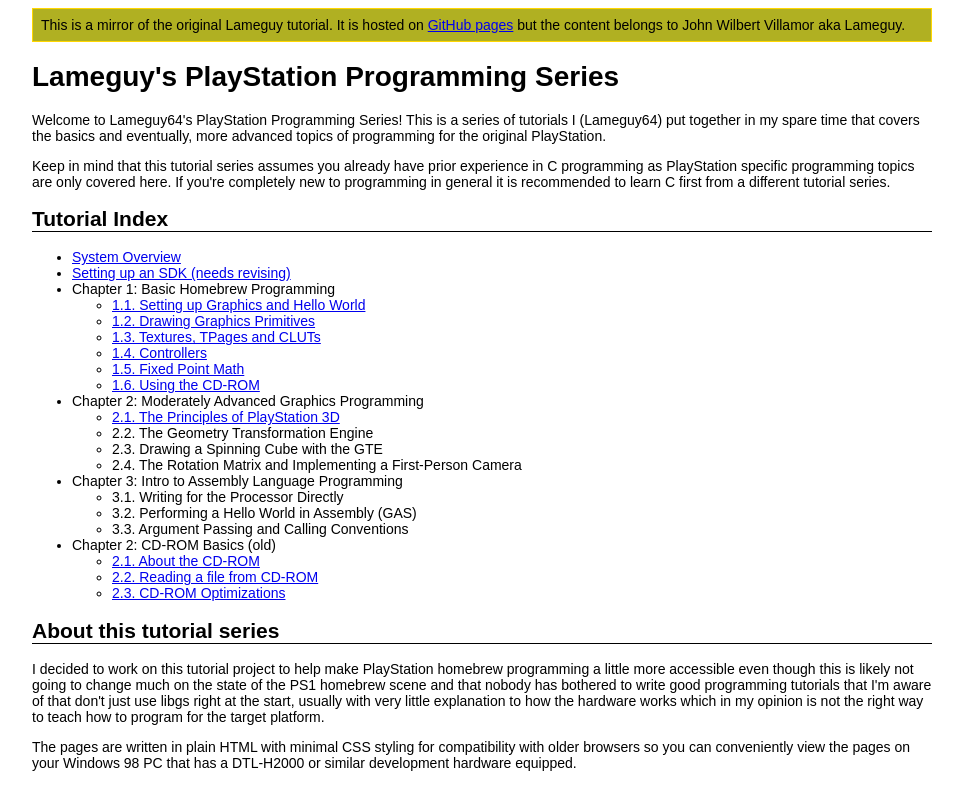
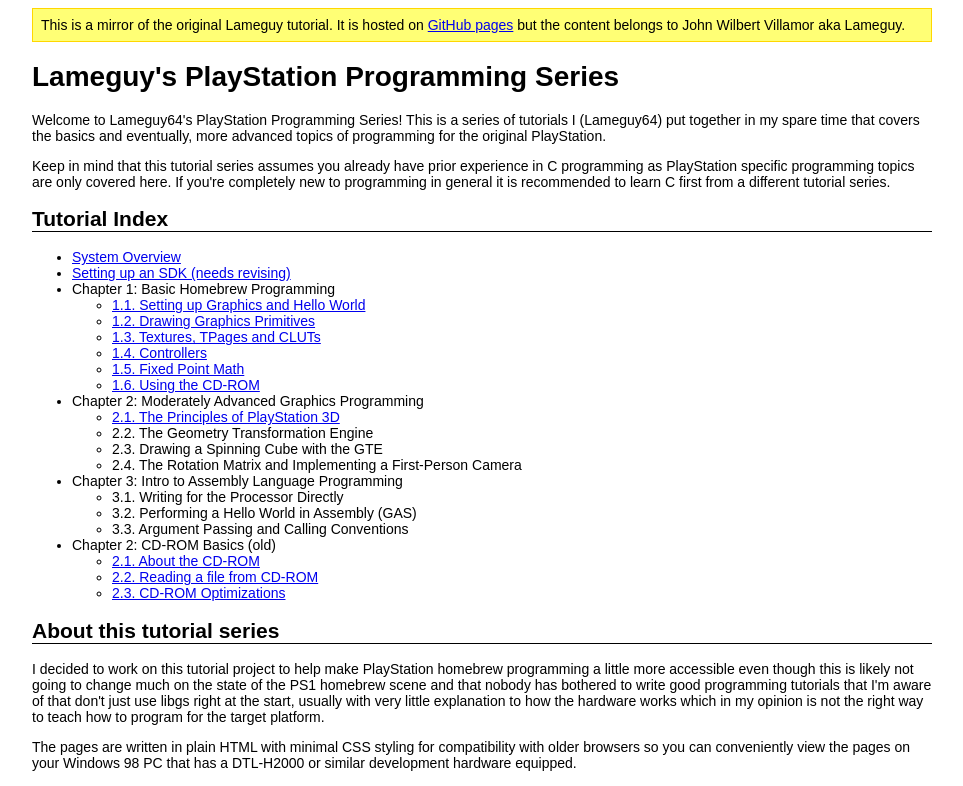
Before and after one commit to jbreckmckye/psnoobsdk-docs, a plain HTML site: page index.html in a window 1280 px wide. Shown: the top 786 px of the page, without its empty margins (158-1121 px from the left). Drawn offline with Linux system fonts and the light colour scheme.

Commit message:
fix notice colour

```diff
--- a/index.html
+++ b/index.html
@@ -53,11 +53,11 @@ pre {
 	background-color: LightGray;
 }
 
-	.mirror-notice {
-		padding: 8px;
-		border: 1px solid gold;
-		background: #B0B022;
-	}
+.mirror-notice {
+	padding: 8px;
+	border: 1px solid gold;
+	background: #ffff008a;
+}
 </style>
 
 </head><body>
```
